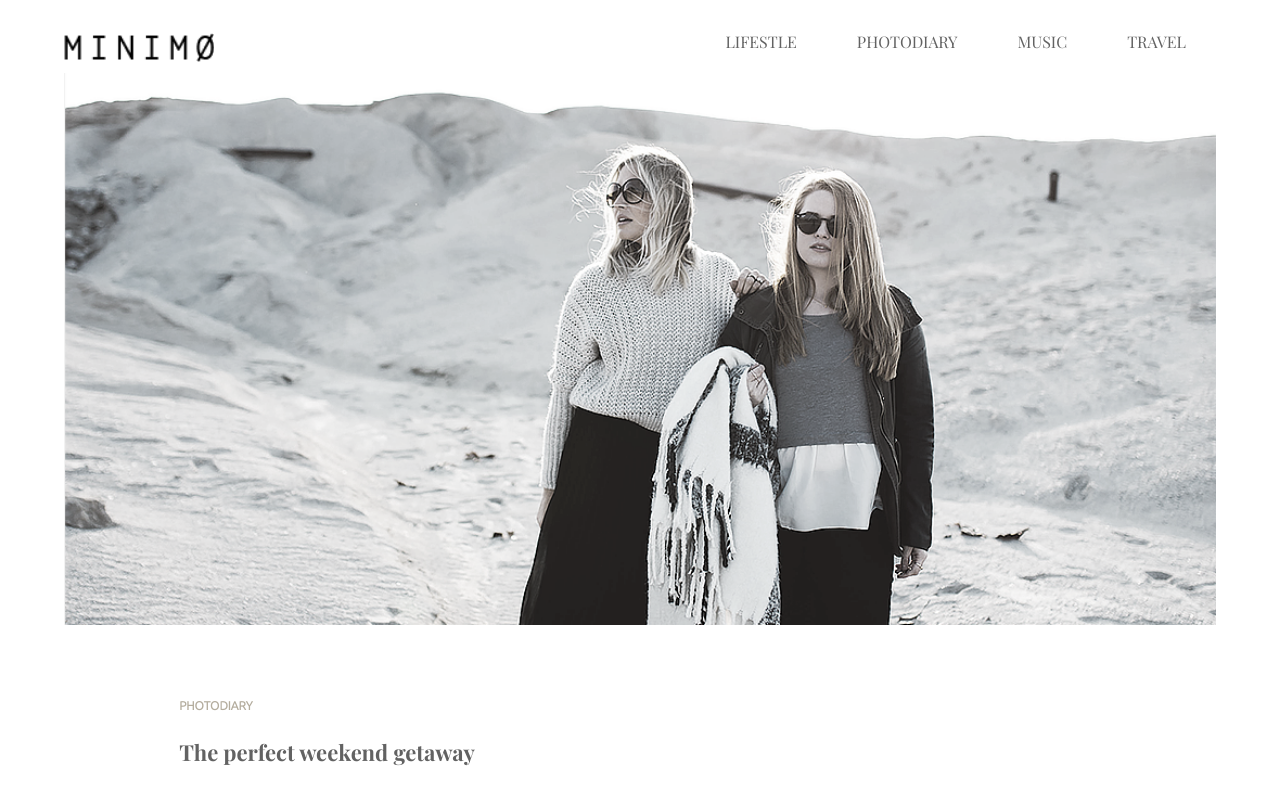
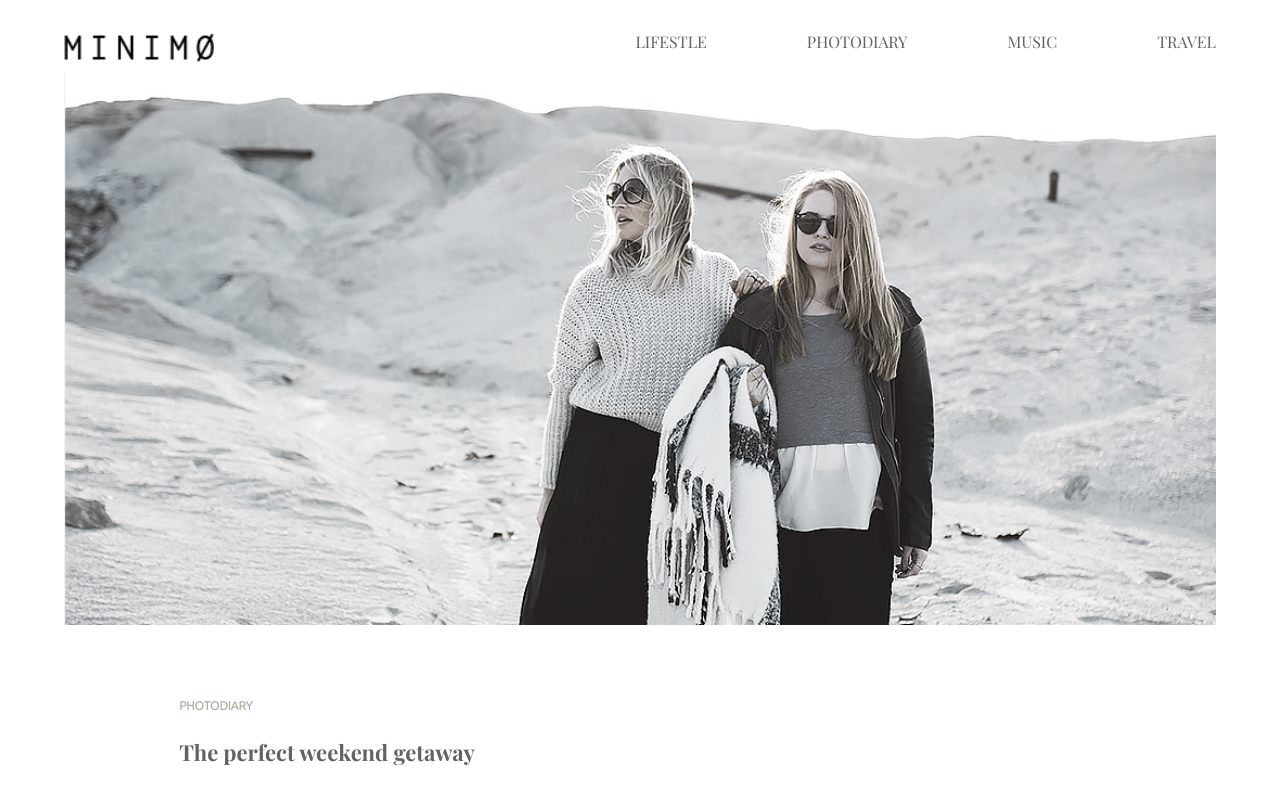
Before and after one commit to faysalridoy/minimo-full-psd-to-html, a plain HTML site: page index.html in a window 1280 px wide. Shown: the top 786 px of the page. Drawn offline with nearby package versions, Linux system fonts and the light colour scheme; a web font is replaced by a local one.

Commit message:
Update style.css

```diff
--- a/css/style.css
+++ b/css/style.css
@@ -49,7 +49,7 @@ header {
     color: #626262;
     text-decoration: none;
     display: inline-block;
-    margin: 0 30px;
+    margin: 0 50px;
     padding-bottom: 5px;
 
 
@@ -63,7 +63,7 @@ header {
 }
 
 .menu ul li:last-child a {
-    padding-right: 0;
+   margin-right: 0;
 
 }
 
```
